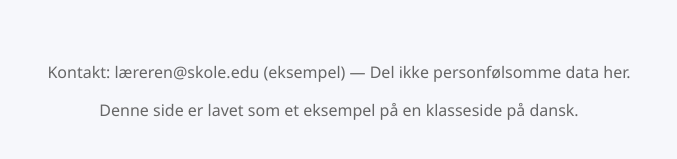
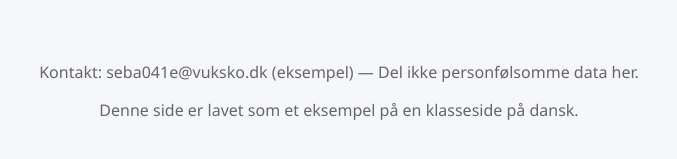
Before and after one commit to blazeCST/bc1-klasse, a plain HTML site: page index.html in a window 1280 px wide. Shown: the part 167-326 px from the top of the page, 301-978 px from the left. Drawn offline with Linux system fonts and the light colour scheme.

```diff
--- a/index.html
+++ b/index.html
@@ -25,7 +25,7 @@
       </section>
 
       <footer id="kontakt">
-        <p>Kontakt: læreren@skole.edu (eksempel) — Del ikke personfølsomme data her.</p>
+        <p>Kontakt: seba041e@vuksko.dk (eksempel) — Del ikke personfølsomme data her.</p>
         <p class="mt-8">Denne side er lavet som et eksempel på en klasseside på dansk.</p>
       </footer>
 
```
Also changed, not shown: 2 other files.
